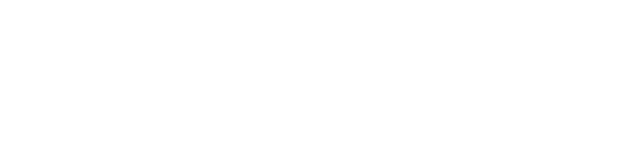
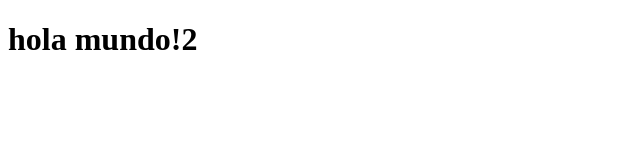
Before and after one commit to GottJagger/esp.ClaseGithub, a plain HTML site: page index.html in a window 1280 px wide. Shown: the whole page, without its empty margins (0-640 px from the left). Drawn offline with Linux system fonts and the light colour scheme.

Commit message:
modificacion index.html

```diff
--- a/index.html
+++ b/index.html
@@ -5,6 +5,7 @@
     <meta http-equiv="X-UA-Compatible" content="IE=edge">
     <meta name="viewport" content="width=device-width, initial-scale=1.0">
     <title>Document</title>
+    <h1>hola mundo!2</h1>
 </head>
 <body>
 
```
